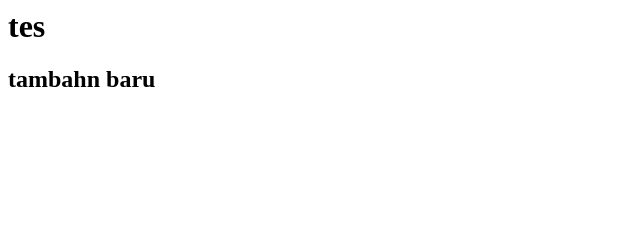
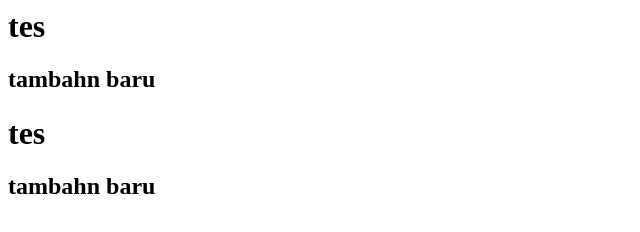
Before and after one commit to dewaarjuna/tutorial, a plain HTML site: page index.html in a window 1280 px wide. Shown: the whole page, without its empty margins (0-640 px from the left). Drawn offline with Linux system fonts and the light colour scheme.

Commit message:
edit github

```diff
--- a/index.html
+++ b/index.html
@@ -1,2 +1,4 @@
 <h1>tes</h1>
 <h2>tambahn baru</h2>
+<h1>tes</h1>
+<h2>tambahn baru</h2>
```
